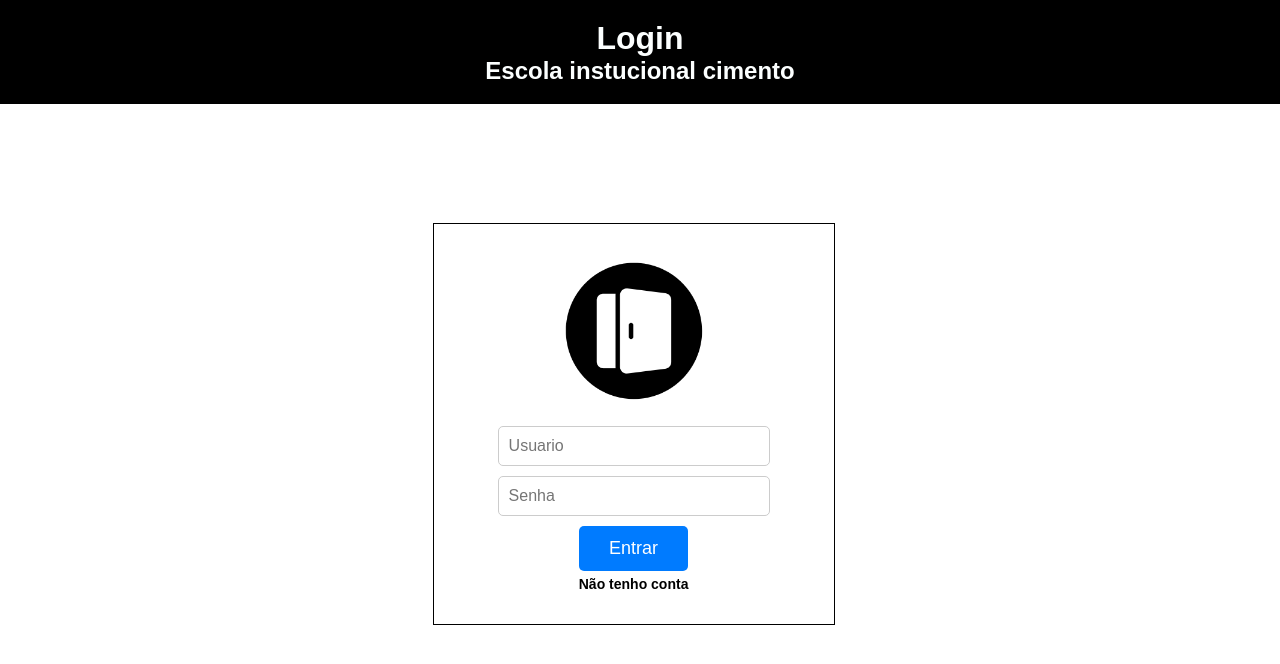
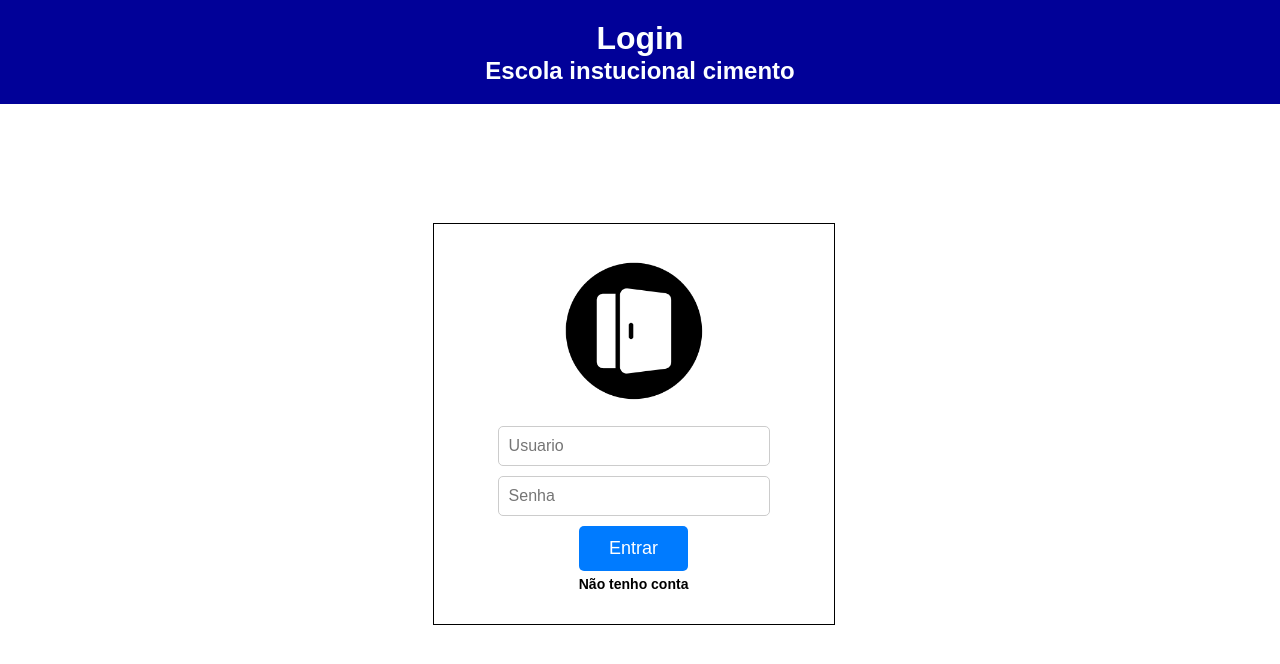
Before and after one commit to Vinicius2J/Projeto-Escolar, a plain HTML site: page index.html in a window 1280 px wide. Drawn offline with Linux system fonts and the light colour scheme.

Commit message:
Update login-register.css

```diff
--- a/styles/style-login/login-register.css
+++ b/styles/style-login/login-register.css
@@ -1,4 +1,5 @@
 @charset "UTF-8";
+
 
 * {
     margin: 0;
@@ -7,7 +8,7 @@
 
 header {
     width: 100vw;
-    background-color: rgb(0, 0, 0);
+    background-color: rgb(1, 1, 152);
     color: rgb(252, 255, 255);
 
     font-family: Arial, Helvetica, sans-serif;
```
